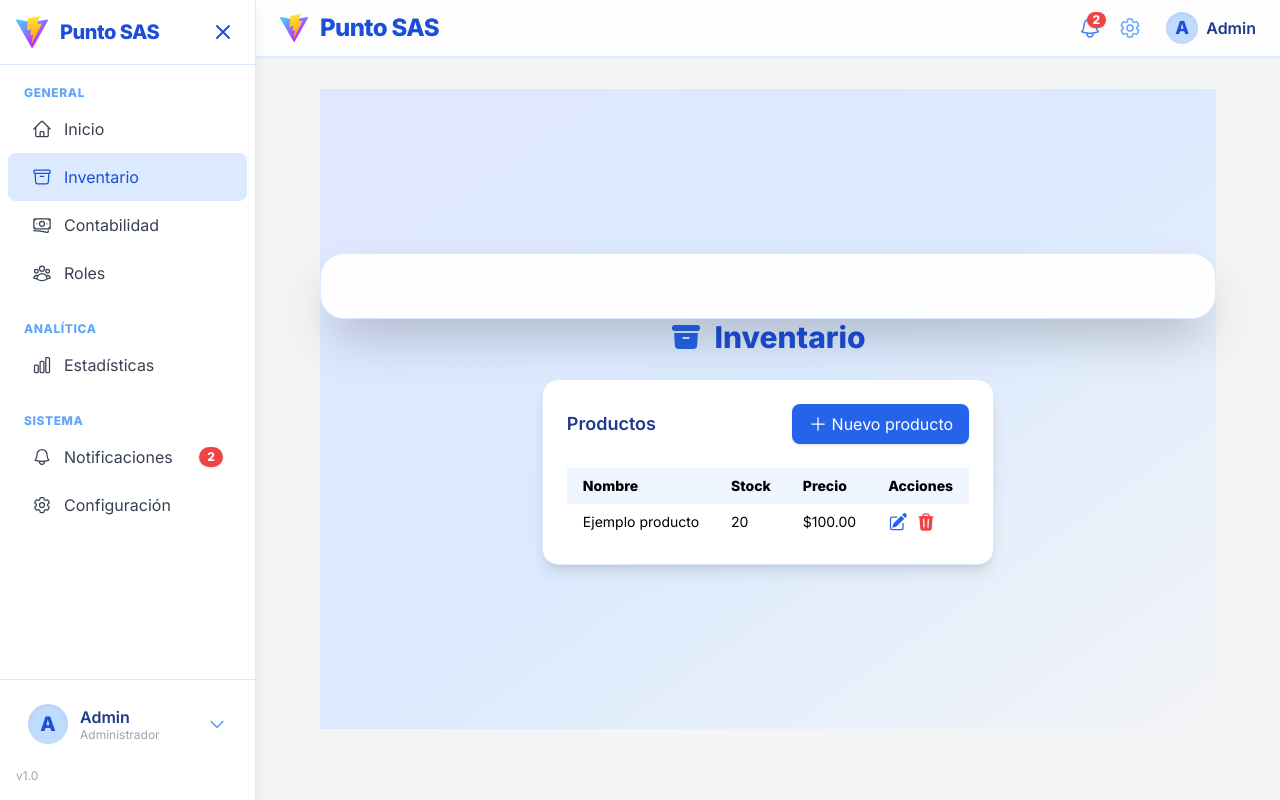
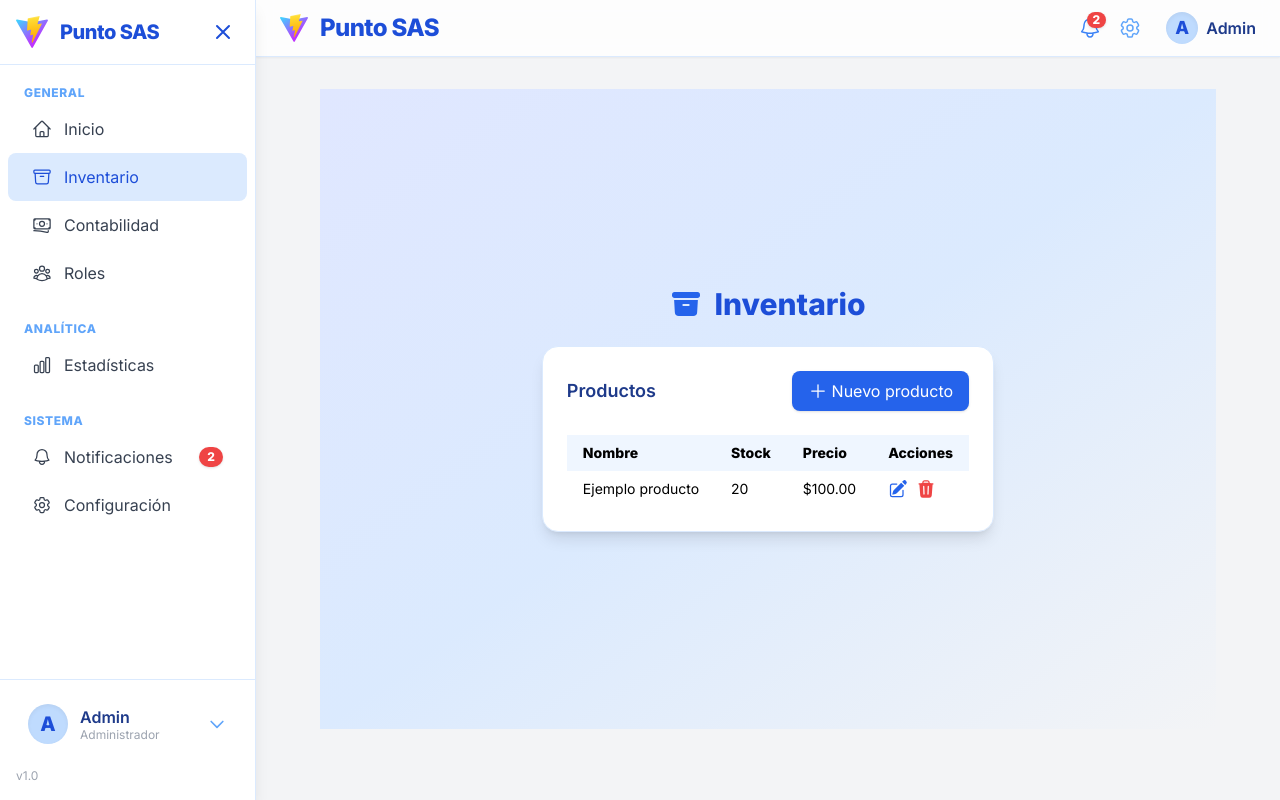
Before and after one commit to SantiTN77/Inventory-SAS, a React (Vite) app in the folder frontend/: page /inventario in a window 1280 px wide. Built offline with nearby package versions, Linux system fonts and the light colour scheme.

Commit message:
fix(ui): unifica estilo de Inventario con Contabilidad, eliminando borde superior y centrando contenido

```diff
--- a/frontend/src/pages/Inventario.jsx
+++ b/frontend/src/pages/Inventario.jsx
@@ -37,8 +37,7 @@ export default function Inventario() {
   const hideTooltip = () => setTooltip({ ...tooltip, show: false });
 
   return (
-    <section className="min-h-[80vh] flex flex-col items-center justify-center bg-gradient-to-br from-primary-100 via-blue-100 to-gray-100 animate-fade-in py-10">
-      <div className="w-full max-w-4xl bg-white/95 backdrop-blur-md rounded-3xl shadow-2xl p-8 border border-blue-100"></div>
+    <section className="p-6 animate-fade-in bg-gradient-to-br from-primary-100 via-blue-100 to-gray-100 min-h-[80vh] flex flex-col items-center justify-center">
       <Notification open={notif.open} message={notif.message} type={notif.type} onClose={() => setNotif({ ...notif, open: false })} />
       <Modal open={modalOpen} onClose={() => setModalOpen(false)} title="Nuevo producto">
         <form className="flex flex-col gap-4" onSubmit={e => { e.preventDefault(); handleSave(); }}>
```
